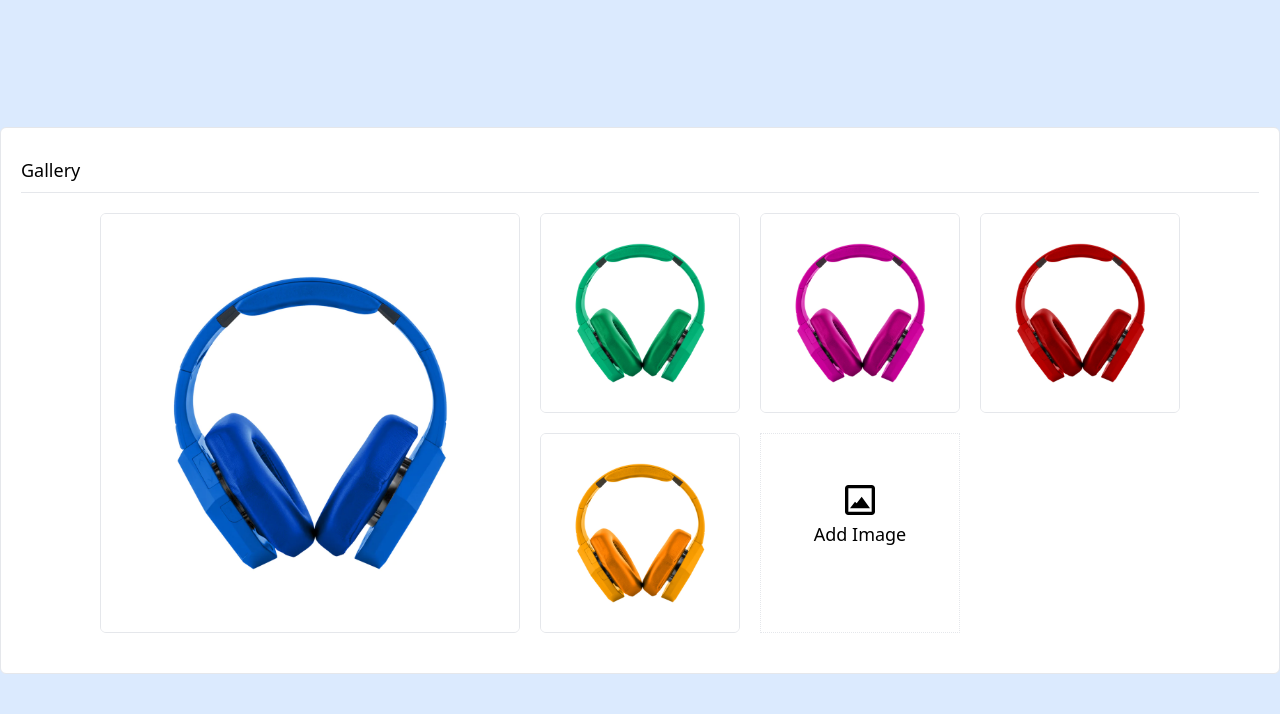
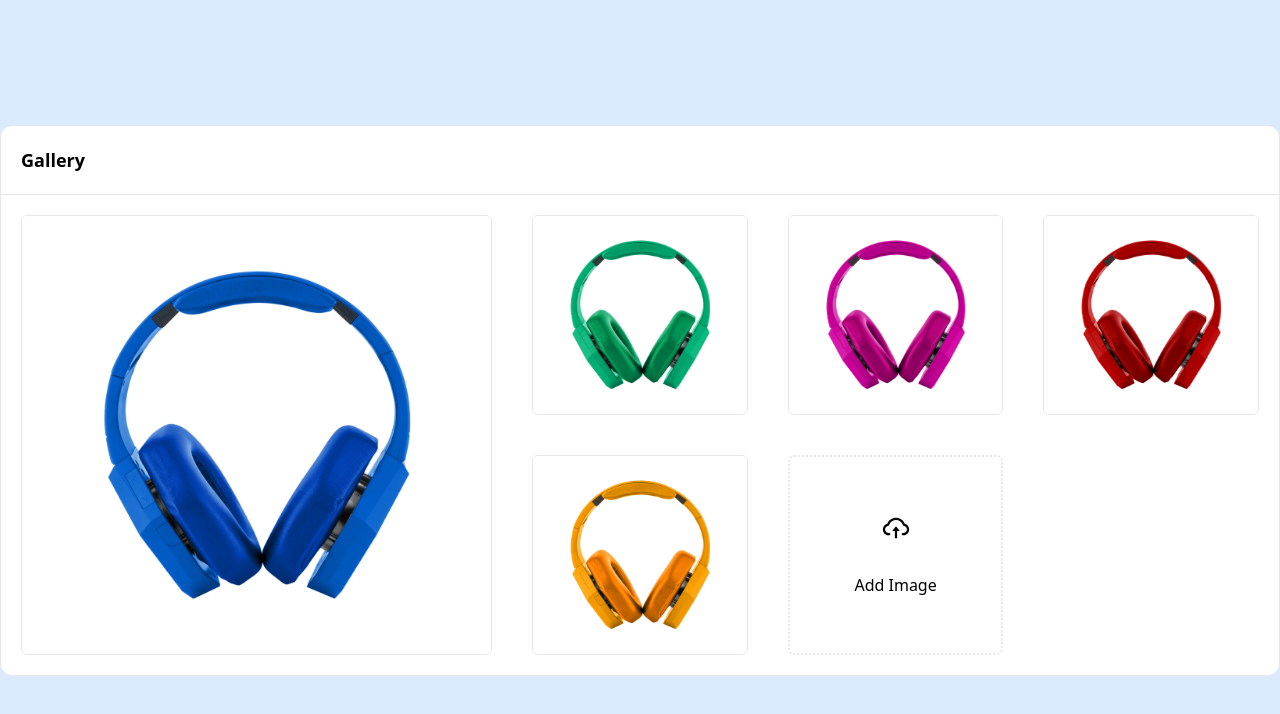
Before and after one commit to web-akash/Gallery-vs3, a React (Vite) app: page / in a window 1280 px wide. Shown: the top 714 px of the page. Built offline with nearby package versions, Linux system fonts and the light colour scheme.

Commit message:
components make

```diff
--- a/src/App.jsx
+++ b/src/App.jsx
@@ -1,5 +1,12 @@
-import { BiImageAlt } from "react-icons/bi";
-import { useState } from "react";
+import { AiOutlineCloudUpload } from "react-icons/ai";
+import { useEffect, useState } from "react";
+import InputChekbox from "./Components/InputChekbox";
+import Images from "./Components/Images";
+import Box from "./Components/Box";
+import Button from "./Components/Button";
+import Heading from "./Components/Heading";
+import Picture from "./Components/Picture";
+import Label from "./Components/Label";
 
 function App() {
   const [images, setImages] = useState([
@@ -8,7 +15,9 @@ function App() {
     "./assets/image-3.webp",
     "./assets/image-4.webp",
     "./assets/image-5.webp",
+    // Add more image URLs here
   ]);
+  console.log(images.length);
 
   const [selectedImages, setSelectedImages] = useState([]);
   const [featureImageIndex, setFeatureImageIndex] = useState(0);
@@ -49,68 +58,72 @@ function App() {
 
   return (
     <>
-      <div className="bg-blue-100 h-[100vh]  flex items-center">
-        <div className="max-w-screen-xl w-full p-5 bg-white mx-auto rounded-md border">
-          <div className="headerTitel border-b py-2">
+      <Box className="bg-blue-100 min-h-screen  flex items-center ">
+        <Box className="max-w-screen-xl w-full  bg-white mx-auto rounded-xl border ">
+          <Box className="headerTitel  border-b py-5">
             {selectedImages.length <= 0 && (
-              <h1 className="titel text-lg">Gallery</h1>
+              <Heading className="titel text-lg font-bold px-5">
+                Gallery
+              </Heading>
             )}
 
             {selectedImages.length > 0 && (
-              <div className="Controll-part flex justify-between">
-                <label>
-                  <input
+              <Box className="Controll-part px-5 flex items-center justify-between">
+                <Label className="flex items-center font-bold">
+                  <InputChekbox
                     type="checkbox"
-                    checked={selectedImages.length === images.length}
-                    onChange={() =>
-                      setSelectedImages(
-                        selectedImages.length === images.length
-                          ? []
-                          : Array.from({ length: images.length }, (_, i) => i)
-                      )
-                    }
+                    className="w-[15px] h-[20px] "
+                    checked={true}
+                    // checked={selectedImages.length === images.length}
+                    // onChange={() =>
+                    //   setSelectedImages(
+                    //     selectedImages.length === images.length
+                    //       ? []
+                    //       : Array.from({ length: images.length }, (_, i) => i)
+                    //   )
+                    // }
                   />
-                  <span className="select-file-count ml-2 text-base">
+                  <span className="select-file-count ml-2 text-lg">
                     {selectedImages.length}
-                  </span>{" "}
+                  </span>
                   Files Selected
-                </label>
-                <button
-                  className="text-[red] text-base"
+                </Label>
+
+                <Button
+                  className="text-[red] font-medium text-base cursor-pointer"
                   onClick={handleImageDelete}
-                  style={{ cursor: "pointer" }}
                 >
                   Delete
-                </button>
-              </div>
+                </Button>
+              </Box>
             )}
-          </div>
-          <div className="p-5 flex justify-center items-center">
-            <div className="DragAndDrop-Container grid-container">
-              <div
-                className={`feature-img w-full overflow-hidden `}
+          </Box>
+          <Box className="p-5 flex justify-center items-center">
+            <Box className="grid grid-cols-2 md:grid-cols-5 md:grid-rows-2 gap-10 md:auto-rows-[200px]">
+              <Box
+                className={`row-span-2 col-span-2 w-full overflow-hidden `}
                 onDrop={(e) => handleDrop(e, 0)}
                 onDragOver={(e) => e.preventDefault()}
               >
-                <div
-                  className={`item-img relative group transition-colors overflow-hidden`}
+                <Box
+                  className={`item-img relative group transition-colors overflow-hidden h-[440px] border rounded-md`}
                 >
-                  <picture
+                  <Picture
                     className={`items after:absolute after:top-[100%] after:left-0 after:w-full after:h-full after:content after:bg-[rgba(0,0,0,0.48)] after:transition-colors after:z-10 group-after:rounded-md group-hover:after:top-0 after:rounded-md ${
                       selectedImages.includes(0)
-                        ? "after:top-0 after:bg-[rgba(0,0,0,0.2)]"
+                        ? "after:!top-0 after:bg-[rgba(2,2,2,0.2)]"
                         : ""
                     }`}
                   >
-                    <img
-                      className="rounded-md  border "
+                    <Images
                       src={images[0]}
+                      className="absolute top-[50%] left-[50%] translate-y-[-50%] translate-x-[-50%]"
                       alt={`image-1`}
                       onDragStart={(e) => handleDragStart(e, 0)}
-                      draggable
+                      draggable={true}
                     />
-                  </picture>
-                  <input
+                  </Picture>
+                  <InputChekbox
                     type="checkbox"
                     className={`absolute ${
                       selectedImages.includes(0) ? "block " : "hidden"
@@ -126,34 +139,34 @@ function App() {
                       }
                     }}
                   />
-                </div>
-              </div>
+                </Box>
+              </Box>
 
               {images
                 .filter((_, index) => index !== 0)
                 .map((image, index) => (
-                  <div
+                  <Box
                     key={index + 1}
-                    className={`item-img relative group transition-colors overflow-hidden `}
+                    className={`item-img relative group transition-colors overflow-hidden  h-[200px] w-full border rounded-md`}
                     onDragOver={(e) => e.preventDefault()}
                     onDragStart={(e) => handleDragStart(e, index + 1)}
                     onDrop={(e) => handleDrop(e, index + 1)}
-                    draggable
+                    draggable={true}
                   >
-                    <picture
+                    <Picture
                       className={`items after:absolute after:top-[100%] after:left-0 after:w-full after:h-full after:content after:bg-[rgba(0,0,0,0.48)] after:transition-colors after:z-10 group-after:rounded-md group-hover:after:top-0 after:rounded-md ${
                         selectedImages.includes(index + 1)
-                          ? "after:bg-[rgba(0,0,0,0.2)] after:top-0 "
+                          ? "after:bg-[rgba(2,2,2,0.2)] rounded-md after:!top-0 "
                           : ""
                       }`}
                     >
-                      <img
-                        className="rounded-md border"
+                      <Images
+                        className="absolute top-[50%] left-[50%] translate-y-[-50%] translate-x-[-50%]"
                         src={image}
                         alt={`image-${index + 2}`}
                       />
-                    </picture>
-                    <input
+                    </Picture>
+                    <InputChekbox
                       type="checkbox"
                       className={`absolute ${
                         selectedImages.includes(index + 1) ? "block " : "hidden"
@@ -169,17 +182,18 @@ function App() {
                         }
                       }}
                     />
-                  </div>
+                  </Box>
                 ))}
-              <div
-                className="upload-img border border-dotted"
+              <Box
+                className="upload-img border-2 py-4 rounded-md border-dotted"
                 onDragOver={(e) => e.preventDefault()}
               >
-                <label>
-                  <input
+                <Label className="flex justify-center items-center h-full flex-col">
+                  <AiOutlineCloudUpload size={30} />
+                  <InputChekbox
                     type="file"
-                    className="opacity-0"
-                    multiple
+                    className="opacity-0 invisible "
+                    multiple={true}
                     onChange={(e) => {
                       const files = Array.from(e.target.files);
                       const newImages = [...images];
@@ -189,14 +203,13 @@ function App() {
                       setImages(newImages);
                     }}
                   />
-                  <BiImageAlt size={40} className="text-center w-full mt-4" />
-                  <h1 className="text-lg text-center">Add Image</h1>
-                </label>
-              </div>
-            </div>
-          </div>
-        </div>
-      </div>
+                  <Heading className="text-base font-medium">Add Image</Heading>
+                </Label>
+              </Box>
+            </Box>
+          </Box>
+        </Box>
+      </Box>
     </>
   );
 }
--- /dev/null
+++ b/src/Components/Box.jsx
@@ -0,0 +1,30 @@
+import React from "react";
+
+const Box = ({
+  className,
+  onChange,
+  onClick,
+  children,
+  onDrop,
+  onDragOver,
+  onDragStart,
+  key,
+  draggable,
+}) => {
+  return (
+    <div
+      key={key}
+      onChange={onChange}
+      draggable={draggable}
+      onDrop={onDrop}
+      onDragOver={onDragOver}
+      onClick={onClick}
+      className={className}
+      onDragStart={onDragStart}
+    >
+      {children}
+    </div>
+  );
+};
+
+export default Box;
--- /dev/null
+++ b/src/Components/Button.jsx
@@ -0,0 +1,11 @@
+import React from "react";
+
+const Button = ({ onClick, className, children }) => {
+  return (
+    <button onClick={onClick} className={className}>
+      {children}
+    </button>
+  );
+};
+
+export default Button;
--- /dev/null
+++ b/src/Components/Heading.jsx
@@ -0,0 +1,11 @@
+import React from "react";
+
+const Heading = ({ onClick, className, children }) => {
+  return (
+    <div onClick={onClick} className={className}>
+      {children}
+    </div>
+  );
+};
+
+export default Heading;
--- /dev/null
+++ b/src/Components/Images.jsx
@@ -0,0 +1,15 @@
+import React from "react";
+
+const Images = ({ src, className, alt, onDragStart, draggable }) => {
+  return (
+    <img
+      src={src}
+      className={className}
+      alt={alt}
+      onDragStart={onDragStart}
+      draggable={draggable}
+    />
+  );
+};
+
+export default Images;
--- /dev/null
+++ b/src/Components/InputChekbox.jsx
@@ -0,0 +1,28 @@
+import React from "react";
+
+const InputChekbox = ({
+  multiple,
+  text,
+  className,
+  type,
+  checkbox,
+  onChange,
+  onClick,
+  checked,
+}) => {
+  return (
+    <input
+      multiple={multiple}
+      className={className}
+      type={type}
+      onChange={onChange}
+      onClick={onClick}
+      checked={checked}
+      checkbox={checkbox}
+    >
+      {text}
+    </input>
+  );
+};
+
+export default InputChekbox;
--- /dev/null
+++ b/src/Components/Label.jsx
@@ -0,0 +1,7 @@
+import React from "react";
+
+const Label = ({ children, className }) => {
+  return <label className={className}>{children}</label>;
+};
+
+export default Label;
--- /dev/null
+++ b/src/Components/Picture.jsx
@@ -0,0 +1,7 @@
+import React from "react";
+
+const Picture = ({ className, children }) => {
+  return <picture className={className}>{children}</picture>;
+};
+
+export default Picture;
--- a/src/index.css
+++ b/src/index.css
@@ -2,7 +2,7 @@
 @tailwind components;
 @tailwind utilities;
 
-.grid-container {
+/* .grid-container {
   display: grid;
   grid-template-rows: repeat(2, 200px);
   grid-template-columns: repeat(5, 200px);
@@ -13,4 +13,4 @@
 .feature-img {
   grid-row: 1/3;
   grid-column: 1/3;
-}
+} */
```
Also changed, not shown: public/assets/noPhoto.jpg (added).
